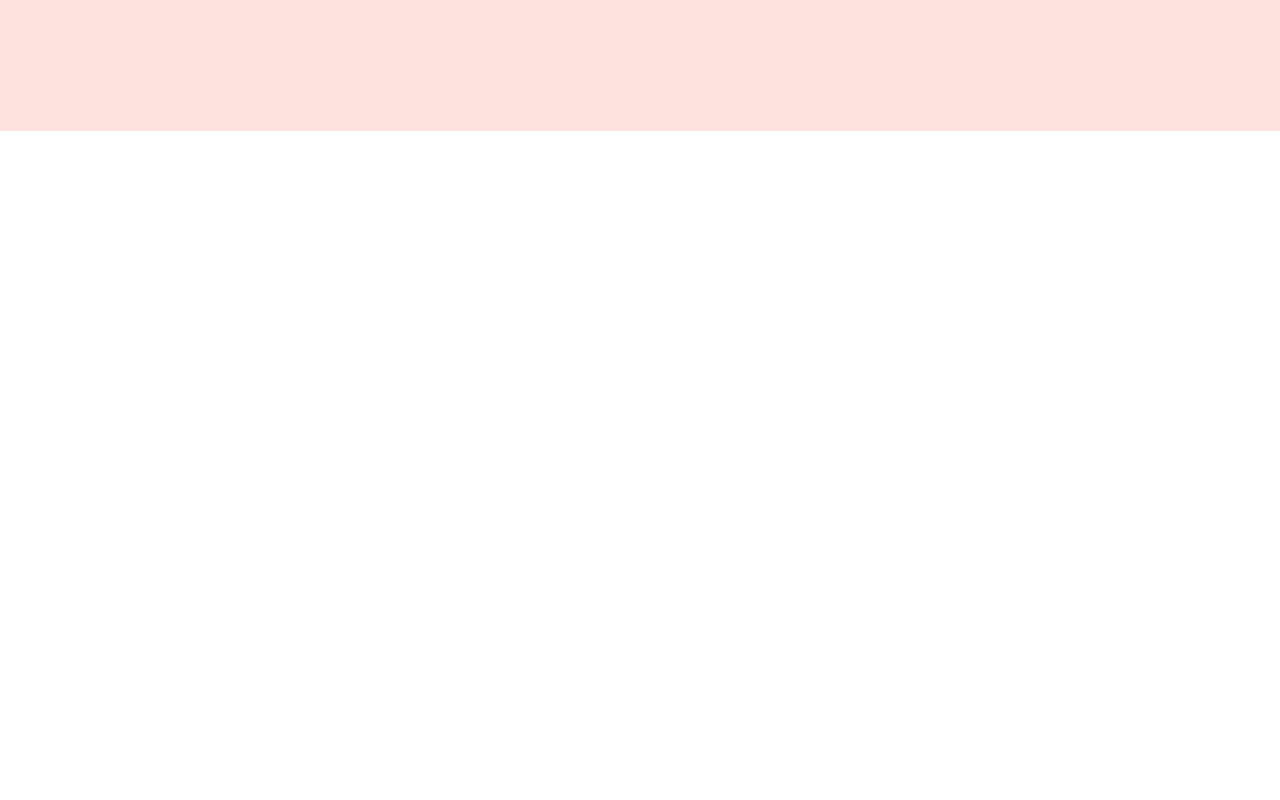
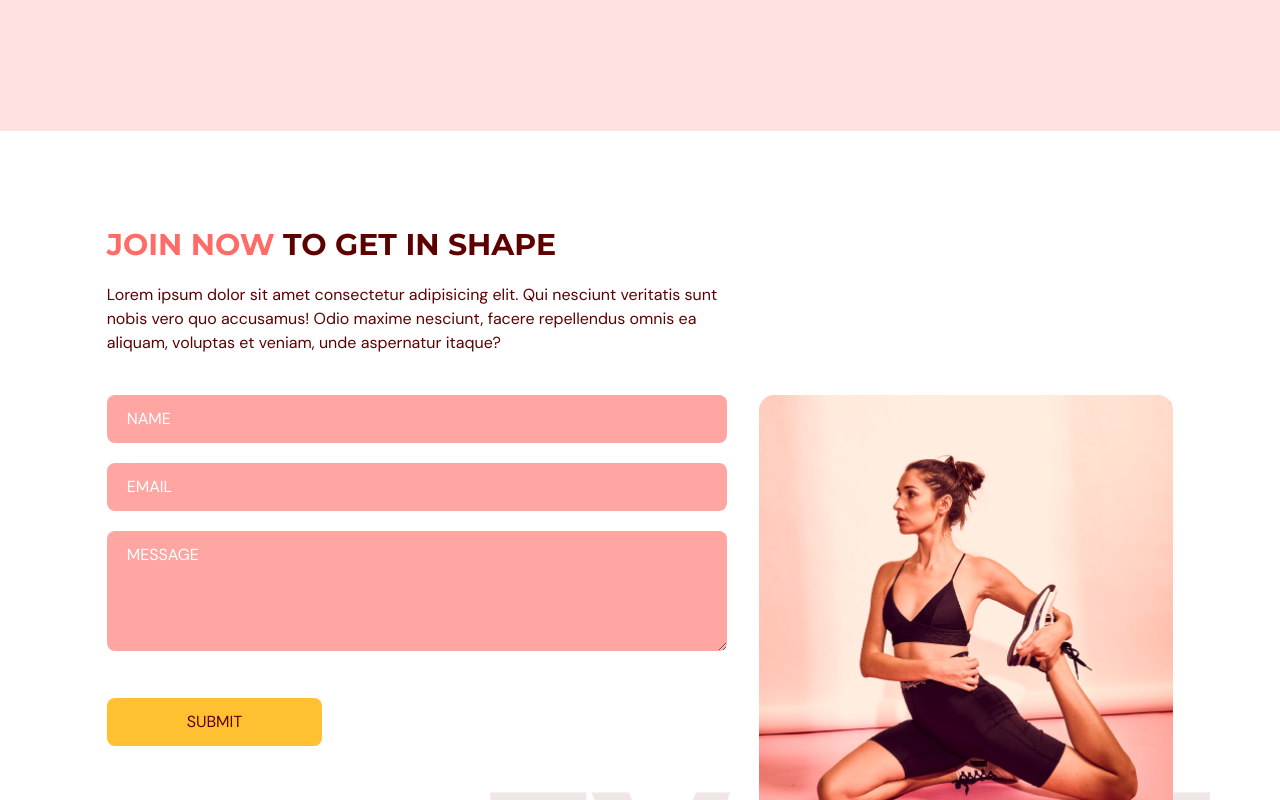
Before and after one commit to Nyamekesse/react-typescript-tailwind-gym-app, a React (Vite) app: page / in a window 1280 px wide. Shown: the part 2900-3700 px from the top of the page. Before the commit the page ends 3031 px from the top, so only its background shows below. Built offline with nearby package versions, Linux system fonts and the light colour scheme.

Commit message:
added and completed Contact us section

```diff
--- a/src/App.tsx
+++ b/src/App.tsx
@@ -4,6 +4,7 @@
 import Home from "@/scenes/Home";
 import Benefits from "@/scenes/Benefits";
 import OurClasses from "@/scenes/OurClasses";
+import ContactUs from "@/scenes/ContactUs";
 
 function App() {
   const [selectedPage, setSelectedPage] = useState<SelectedPage>(
@@ -33,6 +34,7 @@
       <Home setSelectedPage={setSelectedPage} />
       <Benefits setSelectedPage={setSelectedPage} />
       <OurClasses setSelectedPage={setSelectedPage} />
+      <ContactUs setSelectedPage={setSelectedPage} />
     </div>
   );
 }
--- /dev/null
+++ b/src/scenes/ContactUs/index.tsx
@@ -0,0 +1,147 @@
+import { SelectedPage } from "@/shared/types";
+import { useForm } from "react-hook-form";
+import ContactUsPageGraphic from "@/assets/ContactUsPageGraphic.png";
+import { motion } from "framer-motion";
+import Htext from "@/shared/Htext";
+
+type Props = {
+  setSelectedPage: (value: SelectedPage) => void;
+};
+
+const ContactUs = ({ setSelectedPage }: Props) => {
+  const {
+    register,
+    trigger,
+    formState: { errors },
+  } = useForm();
+  const onSubmit = async (e: any) => {
+    const isValid = await trigger();
+    if (!isValid) {
+      e.preventDefault();
+    }
+  };
+  const inputStyles = `mb-5 w-full rounded-lg bg-primary-300 px-5 py-3 placeholder-white`;
+  return (
+    <section id="contactus" className="mx-auto w-5/6 pt-24 pb-32">
+      <motion.div
+        onViewportEnter={() => setSelectedPage(SelectedPage.ContactUs)}
+      >
+        {/* HEADER */}
+        <motion.div
+          className="md:w-3/5"
+          initial="hidden"
+          whileInView={"visible"}
+          viewport={{ once: true, amount: 0.5 }}
+          transition={{ duration: 1 }}
+          variants={{
+            hidden: { opacity: 0, x: -50 },
+            visible: { opacity: 1, x: 0 },
+          }}
+        >
+          <Htext>
+            <span className="text-primary-500">JOIN NOW</span> TO GET IN SHAPE
+          </Htext>
+          <p className="my-5">
+            Lorem ipsum dolor sit amet consectetur adipisicing elit. Qui
+            nesciunt veritatis sunt nobis vero quo accusamus! Odio maxime
+            nesciunt, facere repellendus omnis ea aliquam, voluptas et veniam,
+            unde aspernatur itaque?
+          </p>
+        </motion.div>
+        {/* FORM AND IMAGE */}
+        <div className="mt-10 justify-between gap-8 md:flex">
+          <motion.div
+            className="mt-10 basis-3/5 md:mt-0"
+            initial="hidden"
+            whileInView={"visible"}
+            viewport={{ once: true, amount: 0.5 }}
+            transition={{ duration: 1 }}
+            variants={{
+              hidden: { opacity: 0, y: 50 },
+              visible: { opacity: 1, y: 0 },
+            }}
+          >
+            <form
+              action="https://formsubmit.co/97f02b09b9c28705b323c971e7e625fb"
+              target="_blank"
+              method="POST"
+              onSubmit={onSubmit}
+            >
+              <input
+                type="text"
+                className={inputStyles}
+                placeholder="NAME"
+                {...register("name", { required: true, maxLength: 100 })}
+              />
+              {errors.name && (
+                <p className="mt-1 text-primary-500">
+                  {errors.name.type === "required" && "this field ins required"}
+                  {errors.name.type === "maxLength" &&
+                    "Max length is a 100 character"}
+                </p>
+              )}
+              <input
+                type="text"
+                className={inputStyles}
+                placeholder="EMAIL"
+                {...register("email", {
+                  required: true,
+                  pattern: /^[A-Z0-9._%+-]+@[A-Z0-9.-]+\.[A-Z]{2,}$/i,
+                })}
+              />
+              {errors.email && (
+                <p className="mt-1 text-primary-500">
+                  {errors.email.type === "required" &&
+                    "this field ins required"}
+                  {errors.email.type === "pattern" && "Invalid email address"}
+                </p>
+              )}
+              <textarea
+                rows={4}
+                cols={4}
+                className={inputStyles}
+                placeholder="MESSAGE"
+                {...register("message", { required: true, maxLength: 2000 })}
+              />
+              {errors.message && (
+                <p className="mt-1 text-primary-500">
+                  {errors.message.type === "required" &&
+                    "this field ins required"}
+                  {errors.message.type === "maxLength" &&
+                    "Max length is a 2000 character"}
+                </p>
+              )}
+              <button
+                type="submit"
+                className="mt-5 rounded-lg bg-secondary-500 px-20 py-3 transition duration-500 hover:text-white"
+              >
+                SUBMIT
+              </button>
+            </form>
+          </motion.div>
+          <motion.div
+            className="relative mt-16 basis-2/5 md:mt-0"
+            initial="hidden"
+            whileInView={"visible"}
+            viewport={{ once: true, amount: 0.5 }}
+            transition={{ delay: 0.2, duration: 1 }}
+            variants={{
+              hidden: { opacity: 0, x: -50 },
+              visible: { opacity: 1, x: 0 },
+            }}
+          >
+            <div className="w-full before:absolute before:-bottom-20 before:-right-10 before:z-[-1] md:before:content-evolvetext">
+              <img
+                className="w-full"
+                src={ContactUsPageGraphic}
+                alt="contact us page graphic"
+              />
+            </div>
+          </motion.div>
+        </div>
+      </motion.div>
+    </section>
+  );
+};
+
+export default ContactUs;
```
